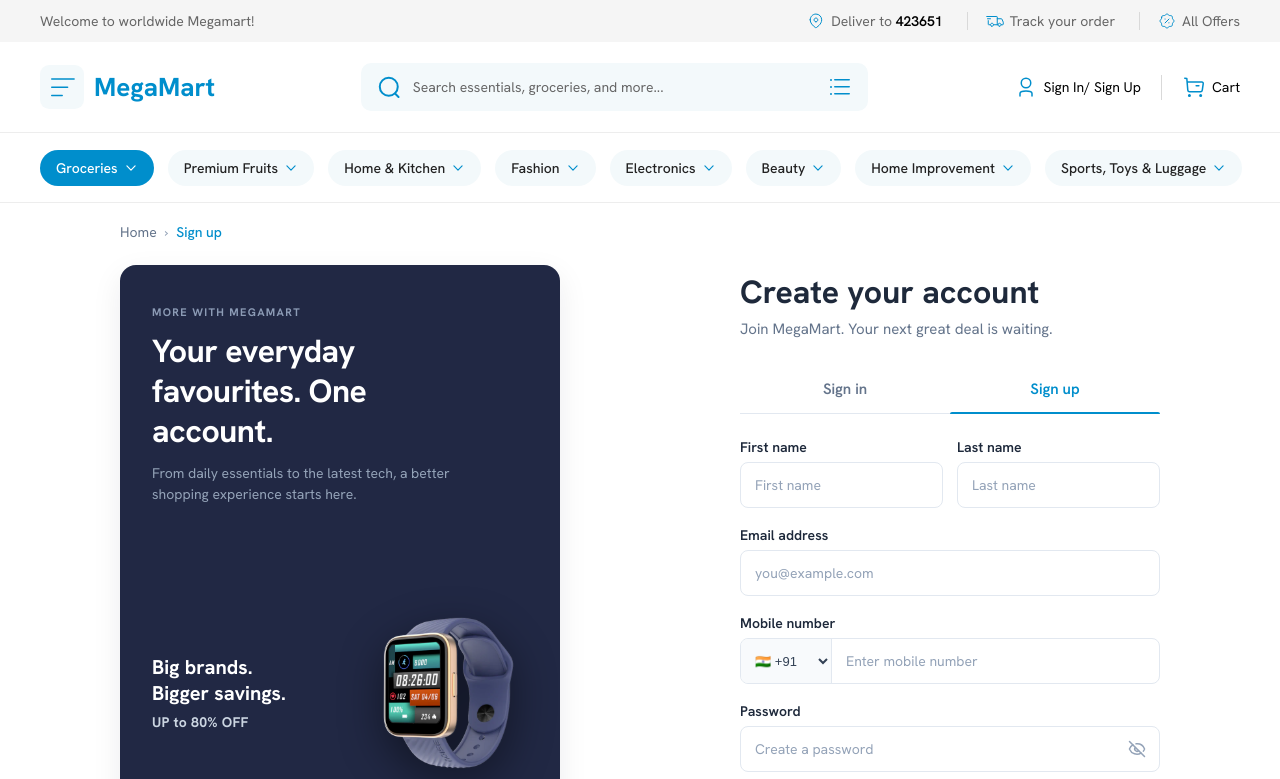
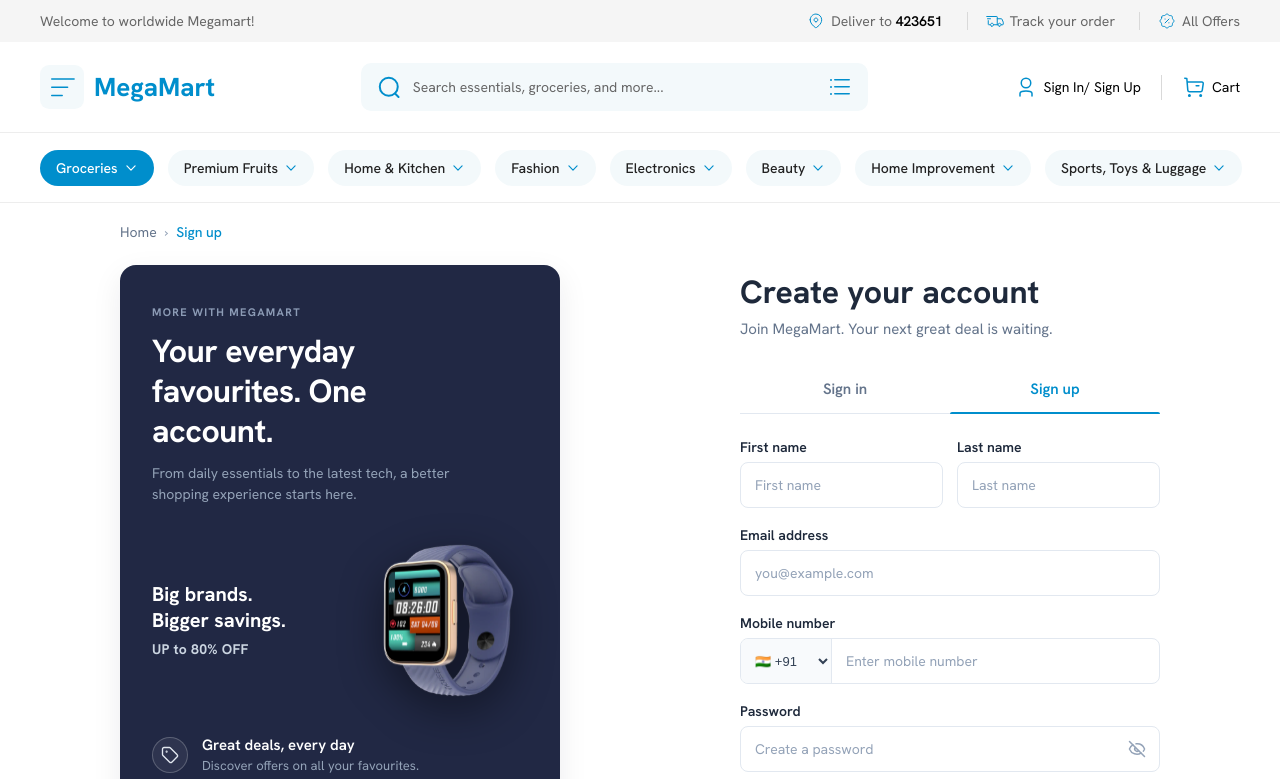
Before and after one commit to dikshaaas/ecommerce-frontend, a React (Vite) app: page /signup in a window 1280 px wide. Shown: the top 779 px of the page. Built offline with nearby package versions, Linux system fonts and the light colour scheme; a web font is replaced by a local one.

Commit message:
refactor: fixed the authpromo card in the sign up and sign in

```diff
--- a/src/components/auth/auth.css
+++ b/src/components/auth/auth.css
@@ -76,7 +76,9 @@
   display: flex;
   flex-direction: column;
   justify-content: space-between;
+  height: 660px;
   min-height: 660px;
+  flex: none;
   box-sizing: border-box;
   overflow: hidden;
   box-shadow: 0 10px 30px rgba(15, 23, 42, 0.08);
```
